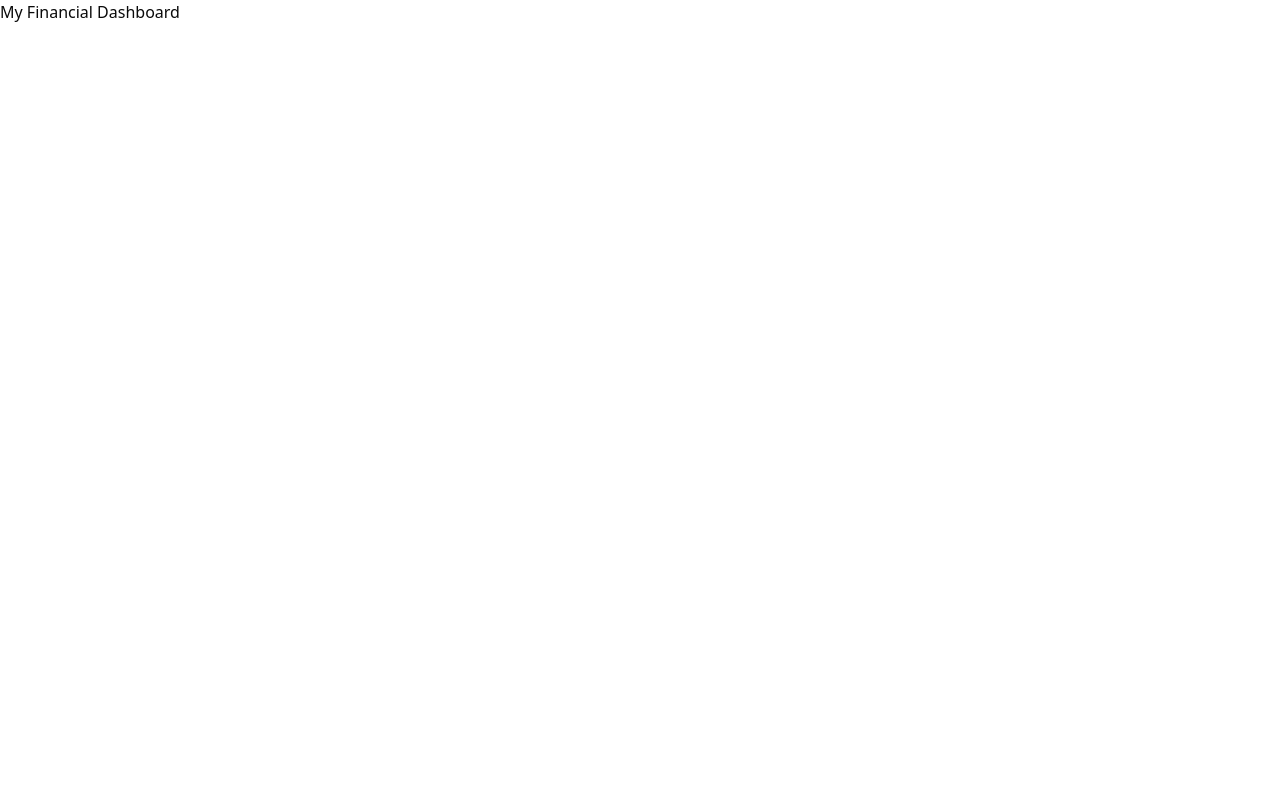
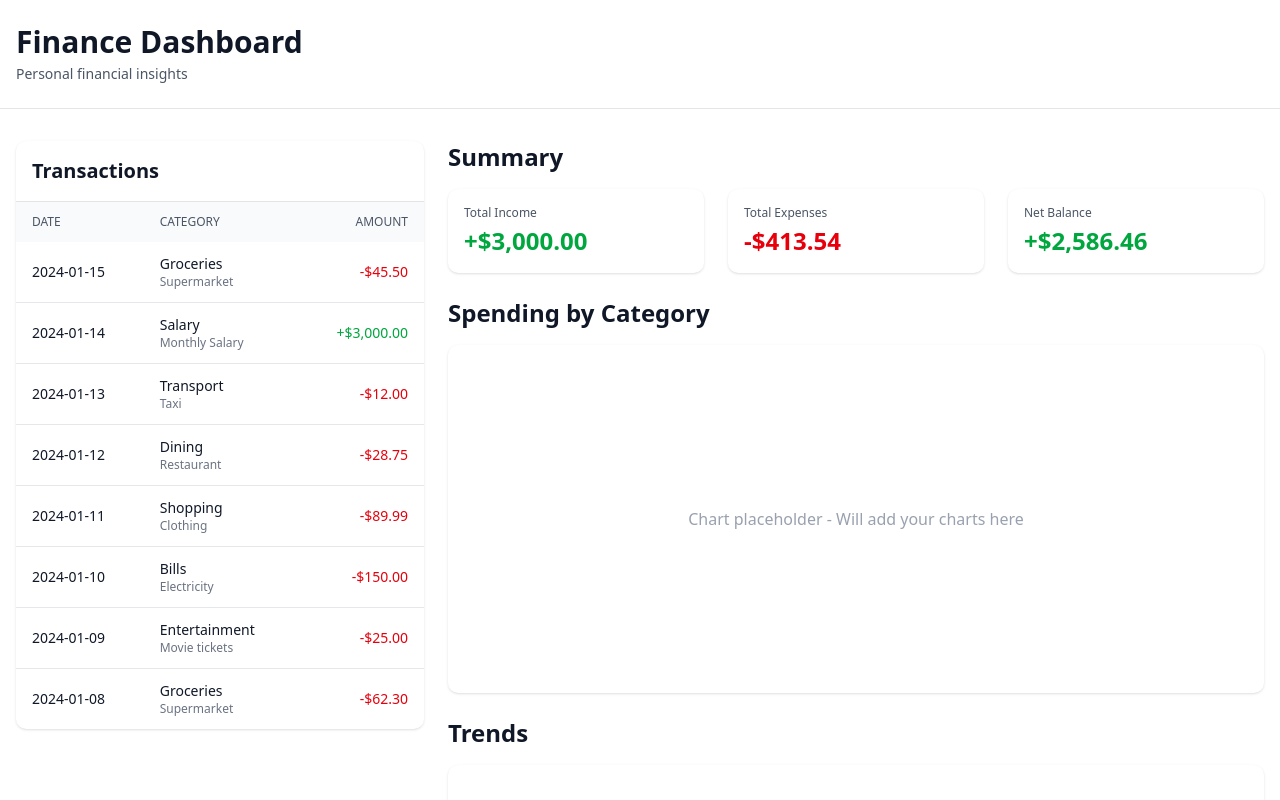
Before and after one commit to lumina293/my-website, a Next.js app: page /finance-dashboard in a window 1280 px wide. Shown: the top 800 px of the page. Built offline with nearby package versions, Linux system fonts and the light colour scheme.

Commit message:
Add finance dashboard skeleton

```diff
--- a/app/finance-dashboard/page.js
+++ b/app/finance-dashboard/page.js
@@ -1,7 +1,136 @@
-export default function VietnamGeo() {
+// file: app/finance-dashboard/page.js
+import FinanceDashboardHeader from '@/components/FinanceDashboardHeader';
+
+export default function FinanceDashboard() {
     return (
-        <div>
-            <h1>My Financial Dashboard</h1>
-        </div>
+        <main>
+            <FinanceDashboardHeader/>
+            <div className="container mx-auto px-4 py-8">
+                <div className="flex flex-col lg:flex-row gap-6">
+                    {/* Left Sidebar - Transaction Table (1/3) */}
+                    <div className="w-full lg:w-1/3">
+                        <TransactionTable/>
+                    </div>
+
+                    {/* Right Content - Cards & Charts (2/3) */}
+                    <div className="w-full lg:w-2/3">
+                        <DashboardContent/>
+                    </div>
+                </div>
+            </div>
+        </main>
     )
 }
+
+function TransactionTable() {
+    // Stub transaction data
+    let transactions = [
+        {id: 1, date: "2024-01-15", category: "Groceries", amount: -45.50, description: "Supermarket"},
+        {id: 2, date: "2024-01-14", category: "Salary", amount: 3000.00, description: "Monthly Salary"},
+        {id: 3, date: "2024-01-13", category: "Transport", amount: -12.00, description: "Taxi"},
+        {id: 4, date: "2024-01-12", category: "Dining", amount: -28.75, description: "Restaurant"},
+        {id: 5, date: "2024-01-11", category: "Shopping", amount: -89.99, description: "Clothing"},
+        {id: 6, date: "2024-01-10", category: "Bills", amount: -150.00, description: "Electricity"},
+        {id: 7, date: "2024-01-09", category: "Entertainment", amount: -25.00, description: "Movie tickets"},
+        {id: 8, date: "2024-01-08", category: "Groceries", amount: -62.30, description: "Supermarket"},
+    ];
+
+    return (
+        <div className="bg-white rounded-lg shadow">
+            <div className="p-4 border-b">
+                <h2 className="text-xl font-semibold text-gray-900">
+                    Transactions
+                </h2>
+            </div>
+            <div className="overflow-auto max-h-[800px]">
+                <table className="w-full text-sm">
+                    <thead className="bg-gray-50 sticky top-0">
+                    <tr>
+                        <th className="px-4 py-3 text-left text-xs font-medium text-gray-600 uppercase">Date</th>
+                        <th className="px-4 py-3 text-left text-xs font-medium text-gray-600 uppercase">Category</th>
+                        <th className="px-4 py-3 text-right text-xs font-medium text-gray-600 uppercase">Amount</th>
+                    </tr>
+                    </thead>
+                    <tbody className="divide-y divide-gray-200">
+                    {transactions.map((transaction) => (
+                        <tr key={transaction.id} className="hover:bg-gray-50">
+                            <td className="px-4 py-3 text-gray-900">{transaction.date}</td>
+                            <td className="px-4 py-3">
+                                <div>
+                                    <p className="font-medium text-gray-900">{transaction.category}</p>
+                                    <p className="text-xs text-gray-500">{transaction.description}</p>
+                                </div>
+                            </td>
+                            <td className={`px-4 py-3 text-right font-medium ${
+                                transaction.amount >= 0 ? 'text-green-600' : 'text-red-600'
+                            }`}>
+                                {transaction.amount >= 0 ? '+' : ''}{transaction.amount.toLocaleString('en-US', {
+                                style: 'currency',
+                                currency: 'USD'
+                            })}
+                            </td>
+                        </tr>
+                    ))}
+                    </tbody>
+                </table>
+            </div>
+        </div>
+    );
+}
+
+function DashboardContent() {
+    return (
+        <div className="space-y-6">
+            {/* Summary Cards Section */}
+            <section>
+                <h2 className="text-2xl font-semibold text-gray-900 mb-4">
+                    Summary
+                </h2>
+                <div className="grid grid-cols-1 md:grid-cols-3 gap-6">
+                    <SummaryCard title="Total Income" value={3000.00} isPositive={true} />
+                    <SummaryCard title="Total Expenses" value={413.54} isPositive={false} />
+                    <SummaryCard title="Net Balance" value={2586.46} isPositive={true} />
+                </div>
+            </section>
+
+            {/* Placeholder for Charts */}
+            <section>
+                <h2 className="text-2xl font-semibold text-gray-900 mb-4">
+                    Spending by Category
+                </h2>
+                <div className="bg-white rounded-lg shadow p-6">
+                    <div className="h-[300px] flex items-center justify-center text-gray-400">
+                        Chart placeholder - Will add your charts here
+                    </div>
+                </div>
+            </section>
+
+            <section>
+                <h2 className="text-2xl font-semibold text-gray-900 mb-4">
+                    Trends
+                </h2>
+                <div className="bg-white rounded-lg shadow p-6">
+                    <div className="h-[300px] flex items-center justify-center text-gray-400">
+                        Chart placeholder - Will add your charts here
+                    </div>
+                </div>
+            </section>
+        </div>
+    );
+}
+
+function SummaryCard({title, value, isPositive}) {
+    return (
+        <div className="bg-white rounded-lg shadow p-4">
+            <h3 className="text-xs font-medium text-gray-600 mb-1">
+                {title}
+            </h3>
+            <p className={`text-2xl font-bold ${isPositive ? 'text-green-600' : 'text-red-600'}`}>
+                {isPositive ? '+' : '-'}${Math.abs(value).toLocaleString('en-US', {
+                minimumFractionDigits: 2,
+                maximumFractionDigits: 2
+            })}
+            </p>
+        </div>
+    );
+}
--- /dev/null
+++ b/components/FinanceDashboardHeader.jsx
@@ -0,0 +1,16 @@
+export default function FinanceDashboardHeader() {
+    return (
+        <header className="border-b bg-white">
+            <div className="container mx-auto px-4 py-6">
+                <div className="flex flex-col gap-1">
+                    <h1 className="text-3xl font-bold text-gray-900">
+                        Finance Dashboard
+                    </h1>
+                    <p className="text-sm text-gray-600">
+                        Personal financial insights
+                    </p>
+                </div>
+            </div>
+        </header>
+    );
+}
```
